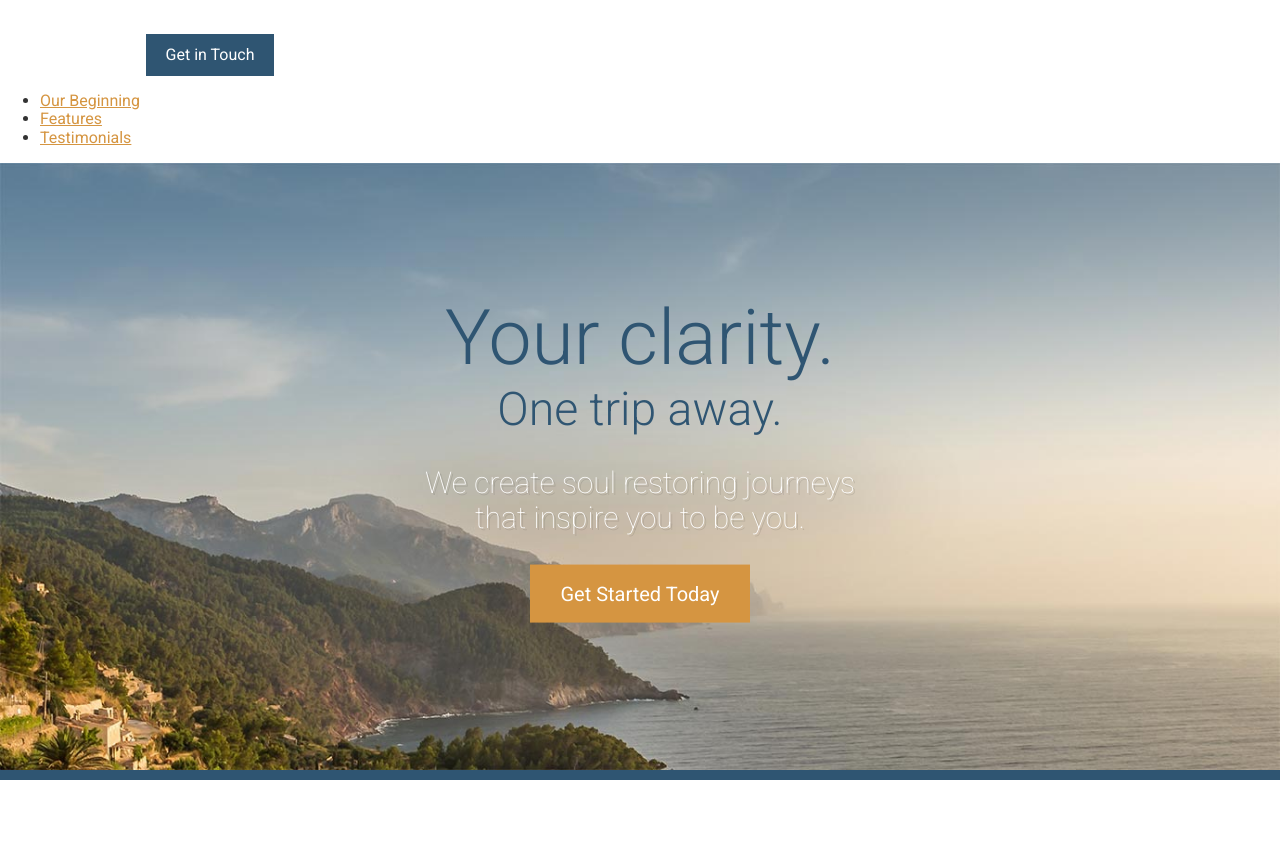
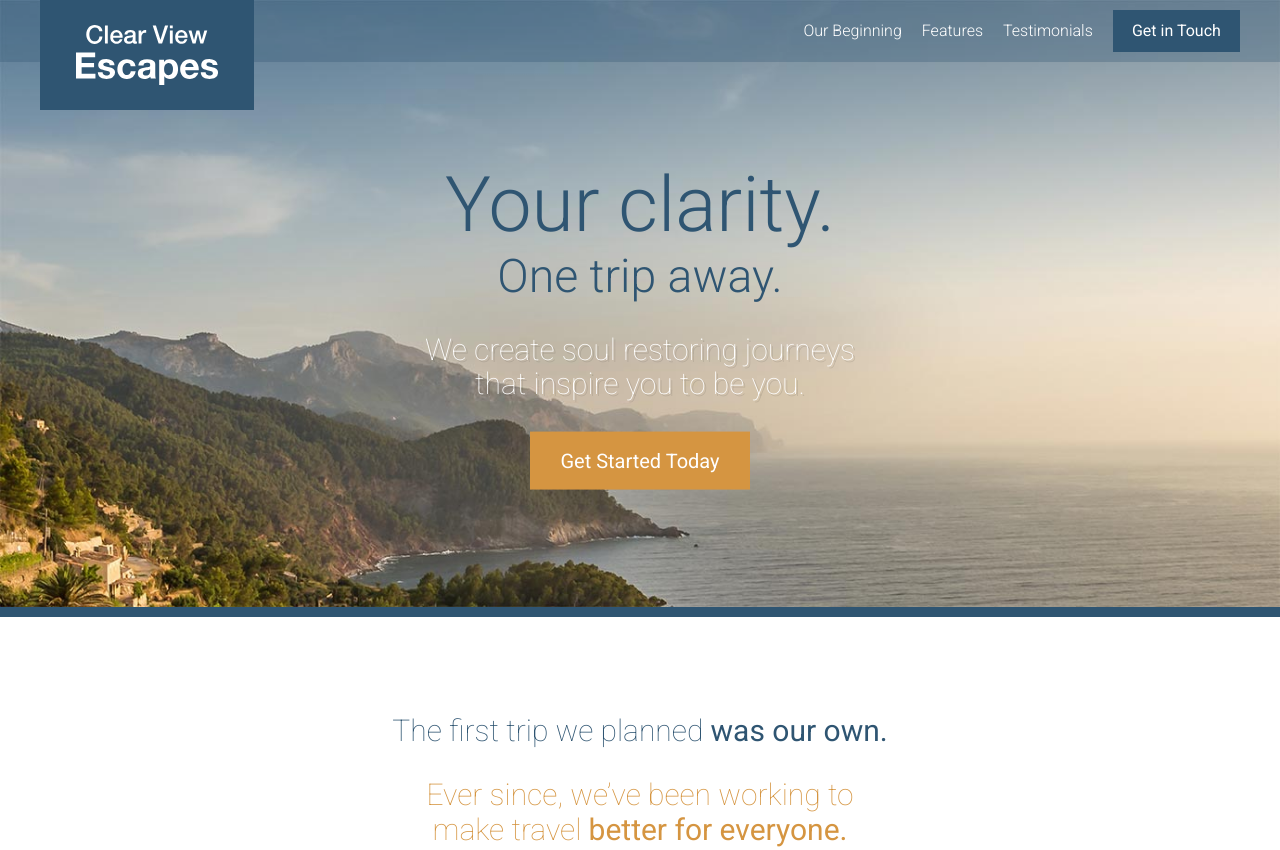
Before and after one commit to dkc1001/web-viatges, a website: page app/index.html in a window 1280 px wide. Shown: the top 850 px of the page. Drawn offline with Linux system fonts and the light colour scheme.

Commit message:
Completed the styling header CSS.

```diff
--- a/app/assets/styles/modules/_large-hero.css
+++ b/app/assets/styles/modules/_large-hero.css
@@ -7,12 +7,17 @@
 	}
 
 	&__text-content {
+		padding-top: 88px;
 		position: absolute;
 		top: 50%;
 		transform: translateY(-50%);
 		left: 0;
 		width: 100%;
 		text-align: center;
+
+		@mixin atMedium {
+			padding-top: 60px;
+		}
 	}
 
 	&__title{
--- /dev/null
+++ b/app/assets/styles/modules/_primary-nav.css
@@ -0,0 +1,26 @@
+.primary-nav {
+
+	&--pull-right {
+		float: right;
+	}
+
+	ul {
+		margin: 0;
+		padding: 0;
+		@mixin clearfix;
+	}
+
+	li {
+		list-style: none;
+		float: left;
+		padding-right: 20px;
+	}
+
+	a {
+		color: #FFF;
+		font-weight: 300;
+		text-decoration: none;
+		display: block;
+		padding: 12px 0;
+	}
+}
--- /dev/null
+++ b/app/assets/styles/modules/_site-header.css
@@ -0,0 +1,55 @@
+.site-header {
+	padding: 10px 0;
+	position: absolute;
+	width: 100%;
+	z-index: 2;
+
+	@mixin atMedium {
+		background-color: rgba($mainBlue, .3);
+	}
+
+	&__btn-container {
+		float: right;
+	}
+
+	&__logo {
+		position: absolute;
+		top: 0;
+		left: 50%;
+		transform: translateX(-50%) scale(.8);
+		transform-origin: 50% 0%;
+		background-color: $mainBlue;
+		padding: 25px 36px;
+
+		@mixin atMedium {
+			left: auto;
+			transform: translateX(0);
+		}
+	}
+
+	&__logo__graphic {
+		text-indent: -9999px;
+	}
+
+	&__menu-icon {
+		width: 20px;
+		height: 20px;
+		background-color: #FFF;
+		position: absolute;
+		top: 10px;
+		right: 10px;
+
+		@mixin atMedium {
+			display: none;
+		}
+	}
+
+	&__menu-content {
+		display: none;
+
+		@mixin atMedium {
+			display: block;
+		}
+	}
+
+}
--- a/app/assets/styles/styles.css
+++ b/app/assets/styles/styles.css
@@ -14,3 +14,5 @@
 @import "modules/_testimonial";
 @import "modules/_sprite";
 @import "modules/_site-footer";
+@import "modules/_site-header";
+@import "modules/_primary-nav";
--- a/app/index.html
+++ b/app/index.html
@@ -11,16 +11,28 @@
 
 </head>
 <body>
-  <header>
-    <img src="assets/images/icons/clear-view-escapes.svg">
+  <header class='site-header'>
+    <div class="wrapper">
+      <div class="site-header__logo">
+        <div class="site-header__logo__graphic icon icon--clear-view-escapes">Clear View Escapes</div>
+      </div>
+
+      <div class="site-header__menu-icon"></div>
+
+      <div class="site-header__menu-content">
+        <div class="site-header__btn-container">
         <a href="#" class="btn">Get in Touch</a>
-    <nav>
+        </div>
+        <nav class="primary-nav primary-nav--pull-right">
           <ul>
             <li><a href="#our-beginning">Our Beginning</a></li>
             <li><a href="#features">Features</a></li>
             <li><a href="#testimonials">Testimonials</a></li>
           </ul>
         </nav>
+      </div>
+    </div>
+
   </header>
 
   <div class="large-hero">
--- a/app/temp/styles/styles.css
+++ b/app/temp/styles/styles.css
@@ -479,6 +479,7 @@ a {
 	}
 
 .large-hero__text-content {
+		padding-top: 88px;
 		position: absolute;
 		top: 50%;
 		-webkit-transform: translateY(-50%);
@@ -486,6 +487,13 @@ a {
 		left: 0;
 		width: 100%;
 		text-align: center;
+	}
+
+@media (min-width: 800px) {
+
+.large-hero__text-content {
+			padding-top: 60px
+	}
 	}
 
 .large-hero__title{
@@ -1104,3 +1112,104 @@ Instead edit gulp/templates/sprite */
 			margin-right: 1.4rem
 	}
 	}
+
+.site-header {
+	padding: 10px 0;
+	position: absolute;
+	width: 100%;
+	z-index: 2;
+
+}
+
+@media (min-width: 800px) {
+
+.site-header {
+		background-color: rgba(47,85,114, .3)
+
+}
+	}
+
+.site-header__btn-container {
+		float: right;
+	}
+
+.site-header__logo {
+		position: absolute;
+		top: 0;
+		left: 50%;
+		-webkit-transform: translateX(-50%) scale(.8);
+		        transform: translateX(-50%) scale(.8);
+		-webkit-transform-origin: 50% 0%;
+		        transform-origin: 50% 0%;
+		background-color: #2f5572;
+		padding: 25px 36px;
+	}
+
+@media (min-width: 800px) {
+
+.site-header__logo {
+			left: auto;
+			-webkit-transform: translateX(0);
+			        transform: translateX(0)
+	}
+	}
+
+.site-header__logo__graphic {
+		text-indent: -9999px;
+	}
+
+.site-header__menu-icon {
+		width: 20px;
+		height: 20px;
+		background-color: #FFF;
+		position: absolute;
+		top: 10px;
+		right: 10px;
+	}
+
+@media (min-width: 800px) {
+
+.site-header__menu-icon {
+			display: none
+	}
+	}
+
+.site-header__menu-content {
+		display: none;
+	}
+
+@media (min-width: 800px) {
+
+.site-header__menu-content {
+			display: block
+	}
+	}
+
+.primary-nav--pull-right {
+		float: right;
+	}
+
+.primary-nav ul {
+		margin: 0;
+		padding: 0;
+	}
+
+.primary-nav ul::after {
+		content: "";
+		clear: both;
+		display: table;
+	}
+
+.primary-nav li {
+		list-style: none;
+		float: left;
+		padding-right: 20px;
+	}
+
+.primary-nav a {
+		color: #FFF;
+		font-weight: 300;
+		text-decoration: none;
+		display: block;
+		padding: 12px 0;
+	}
--- a/gulp/tasks/styles.js
+++ b/gulp/tasks/styles.js
@@ -4,11 +4,12 @@ autoprefixer = require('autoprefixer'),
 cssvars = require('postcss-simple-vars'),
 nested = require('postcss-nested')
 cssImport = require('postcss-import'),
-mixins = require('postcss-mixins');
+mixins = require('postcss-mixins'),
+hexrgba = require('postcss-hexrgba');
 
 gulp.task('styles', function() {
 	return gulp.src('./app/assets/styles/styles.css')
-	  .pipe(postcss([cssImport, mixins, cssvars, nested, autoprefixer]))
+	  .pipe(postcss([cssImport, mixins, cssvars, nested, hexrgba, autoprefixer]))
 	  .on('error', function(errorInfo) {
 	  	console.log(errorInfo.toString());
 	  	this.emit('end');
--- a/package.json
+++ b/package.json
@@ -28,7 +28,7 @@
     "gulp-uglify": "3.0.0",
     "gulp-usemin": "0.3.28",
     "gulp-watch": "4.3.11",
-    "postcss-hexrgba": "0.2.1",
+    "postcss-hexrgba": "^0.2.1",
     "postcss-import": "10.0.0",
     "postcss-mixins": "6.0.1",
     "postcss-nested": "2.0.4",
```
Lines whose indentation alone changed are shown as unchanged.
